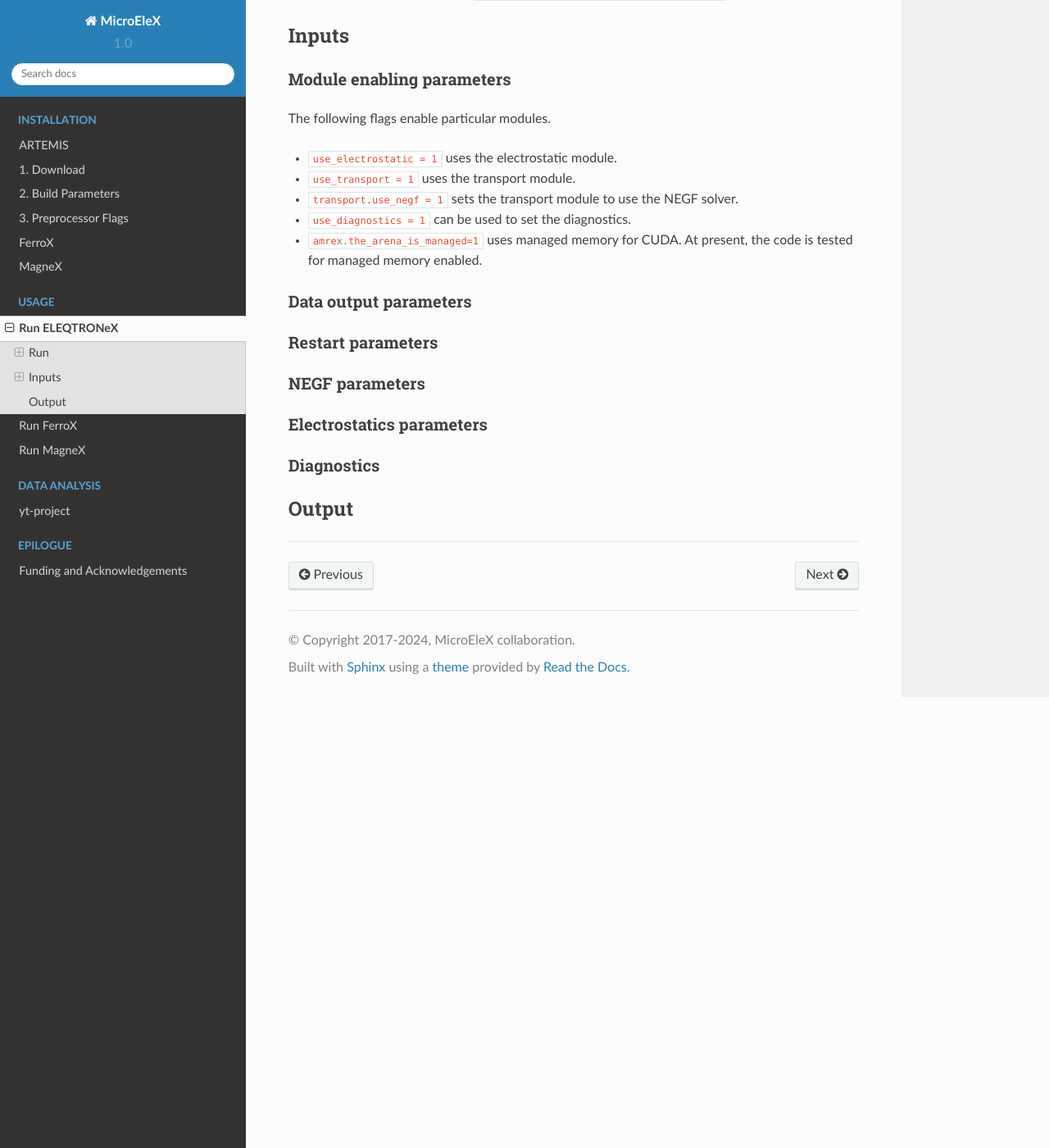
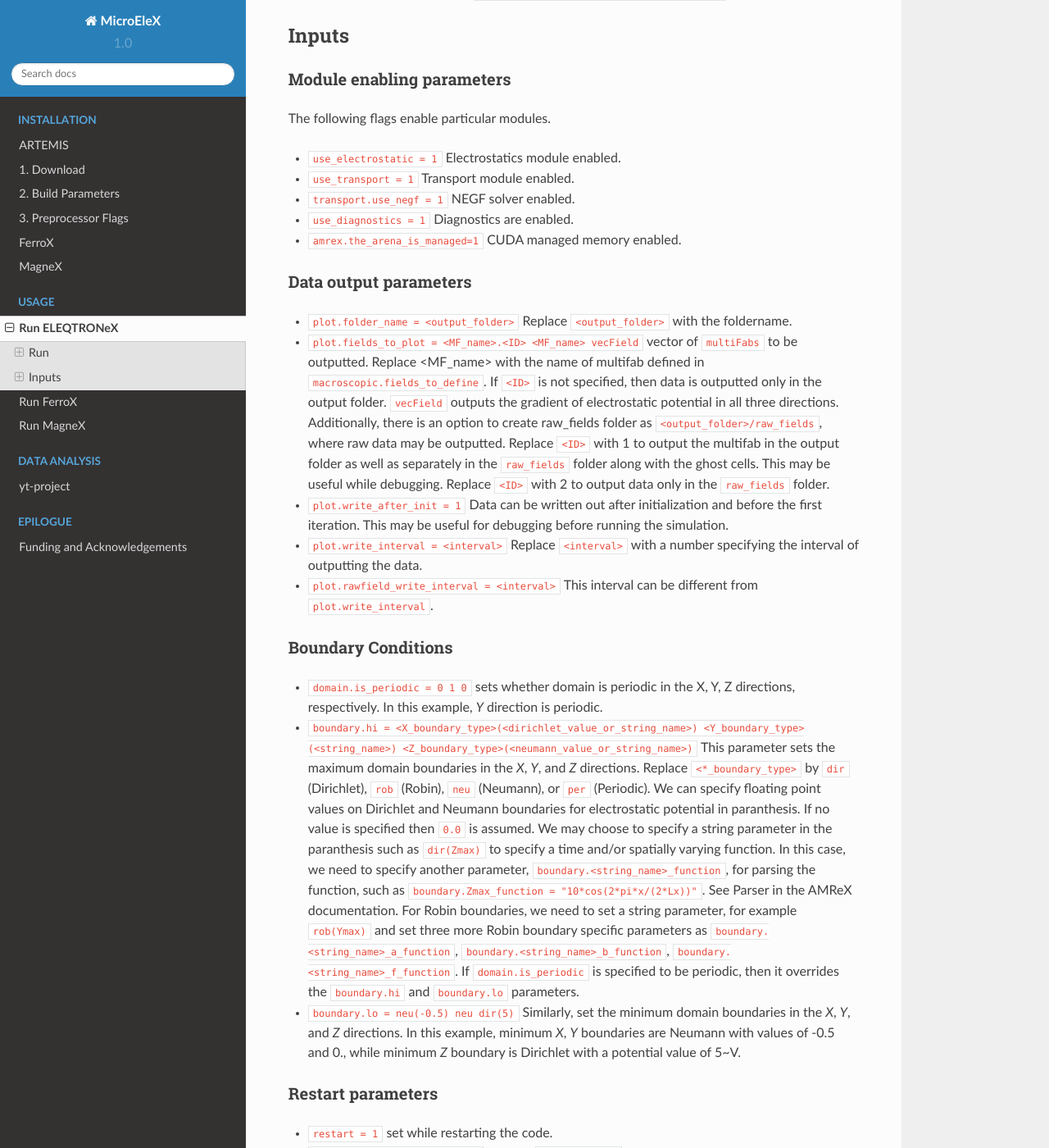
Before and after one commit to AMReX-Microelectronics/AMReX-Microelectronics.github.io, a Sphinx documentation site: the page built from Docs/source/usage/run_eleqtronex.rst, in a window 1280 px wide and 1400 px high, scrolled down 1218 px. Shown: the whole window at 82% size. Built offline with Sphinx 7.4.7 and the Read the Docs theme 2.0.0, drawn with Linux system fonts in a browser that asks for light colours; some of the changed text lies outside the part shown.

Commit message:
added input parameters

```diff
--- a/Docs/source/usage/run_eleqtronex.rst
+++ b/Docs/source/usage/run_eleqtronex.rst
@@ -64,26 +64,49 @@
 ^^^^^^^^^^^^^^^^^^^^^^^^^^
 The following flags enable particular modules.
 
-- ``use_electrostatic = 1`` uses the electrostatic module.
-- ``use_transport = 1`` uses the transport module.
-- ``transport.use_negf = 1`` sets the transport module to use the NEGF solver.
-- ``use_diagnostics = 1`` can be used to set the diagnostics.
-- ``amrex.the_arena_is_managed=1`` uses managed memory for CUDA. At present, the code is tested for managed memory enabled.
+- ``use_electrostatic = 1`` Electrostatics module enabled.
+- ``use_transport = 1`` Transport module enabled.
+- ``transport.use_negf = 1`` NEGF solver enabled.
+- ``use_diagnostics = 1`` Diagnostics are enabled.
+- ``amrex.the_arena_is_managed=1`` CUDA managed memory enabled.
 
 Data output parameters
 ^^^^^^^^^^^^^^^^^^^^^^
+- ``plot.folder_name = <output_folder>``  Replace ``<output_folder>`` with the foldername.
+- ``plot.fields_to_plot = <MF_name>.<ID> <MF_name> vecField`` vector of ``multiFabs`` to be outputted. Replace <MF_name> with the name of multifab defined in ``macroscopic.fields_to_define``. If ``<ID>`` is not specified, then data is outputted only in the output folder. ``vecField`` outputs the gradient of electrostatic potential in all three directions.
+  Additionally, there is an option to create raw_fields folder as ``<output_folder>/raw_fields``, where raw data may be outputted. Replace ``<ID>`` with 1 to output the multifab in the output folder as well as separately in the ``raw_fields`` folder along with the ghost cells. This may be useful while debugging. Replace ``<ID>`` with 2 to output data only in the ``raw_fields`` folder.
+- ``plot.write_after_init = 1``  Data can be written out after initialization and before the first iteration. This may be useful for debugging before running the simulation.
+- ``plot.write_interval = <interval>``  Replace ``<interval>`` with a number specifying the interval of outputting the data.
+- ``plot.rawfield_write_interval = <interval>``  This interval can be different from ``plot.write_interval``.
+
+Boundary Conditions
+^^^^^^^^^^^^^^^^^^^
+- ``domain.is_periodic = 0 1 0`` sets whether domain is periodic in the X, Y, Z directions, respectively. In this example, `Y` direction is periodic.
+- ``boundary.hi = <X_boundary_type>(<dirichlet_value_or_string_name>) <Y_boundary_type>(<string_name>) <Z_boundary_type>(<neumann_value_or_string_name>)`` This parameter sets the maximum domain boundaries in the `X`, `Y`, and `Z` directions. Replace ``<*_boundary_type>`` by ``dir`` (Dirichlet), ``rob`` (Robin), ``neu`` (Neumann), or ``per`` (Periodic).
+  We can specify floating point values on Dirichlet and Neumann boundaries for electrostatic potential in paranthesis. If no value is specified then ``0.0`` is assumed.
+  We may choose to specify a string parameter in the paranthesis such as ``dir(Zmax)`` to specify a time and/or spatially varying function. In this case, we need to specify another parameter,  ``boundary.<string_name>_function``, for parsing the function, such as ``boundary.Zmax_function = "10*cos(2*pi*x/(2*Lx))"``. See Parser in the AMReX documentation.
+  For Robin boundaries, we need to set a string parameter, for example ``rob(Ymax)`` and set three more Robin boundary specific parameters as ``boundary.<string_name>_a_function``, ``boundary.<string_name>_b_function``, ``boundary.<string_name>_f_function``. If ``domain.is_periodic`` is specified to be periodic, then it overrides the ``boundary.hi`` and ``boundary.lo`` parameters.
+- ``boundary.lo = neu(-0.5) neu dir(5)`` Similarly, set the minimum domain boundaries in the `X`, `Y`, and `Z` directions. In this example, minimum `X`, `Y` boundaries are Neumann with values of -0.5 and 0., while minimum `Z` boundary is Dirichlet with a potential value of 5~V.
+
+
 
 Restart parameters
 ^^^^^^^^^^^^^^^^^^
+- ``restart = 1`` set while restarting the code.
+- ``restart_step = <step_number>`` Replace ``<step_number>`` with step to be restarted.
 
 NEGF parameters
 ^^^^^^^^^^^^^^^
+- ``transport.NS_names = <NS1> <NS2>`` Optional parameter to define vector of string names for nanostructures. Folders with these names are created in the ``<plot.folder_name>/negf/`` folder.
+- ``transport.NS_num = <number>`` If ``transport.NS_names`` is not specified then we need to set this parameter defining the number of nanostructures.
+- ``transport.NS_type_default = CNT`` Default type of nanostructures. Here it is defined as CNT, referring to carbon nanotube.
+- ``transport.NS_initial_deposit_value = <value>`` This is the initial charge deposited on the surface of the material while starting the simulation.
+- ``transport.gate_terminal_type = <Type>`` ``<Type>`` can be EB, representing gate terminal defined as an embedded boundary, or ``Boundary``, representing gate terminal defined on the domain boundary.
 
 Electrostatics parameters
 ^^^^^^^^^^^^^^^^^^^^^^^^^
-Diagnostics
-^^^^^^^^^^^
+See AMReX documentation for MLMG parameters such as ``mlmg.set_verbose``, ``mlmg.max_order``, ``mlmg.absolute_tolerence``, and ``mlmg.relative_tolerance``.
 
-Output
-------
-------
+For debugging, we typically need:
+
+- ``mlmg.set_verbose = <integer number>`` which sets the verbosity level for output of the MLMG multigrid solver. Useful for debugging. Usually set to 0.
```
